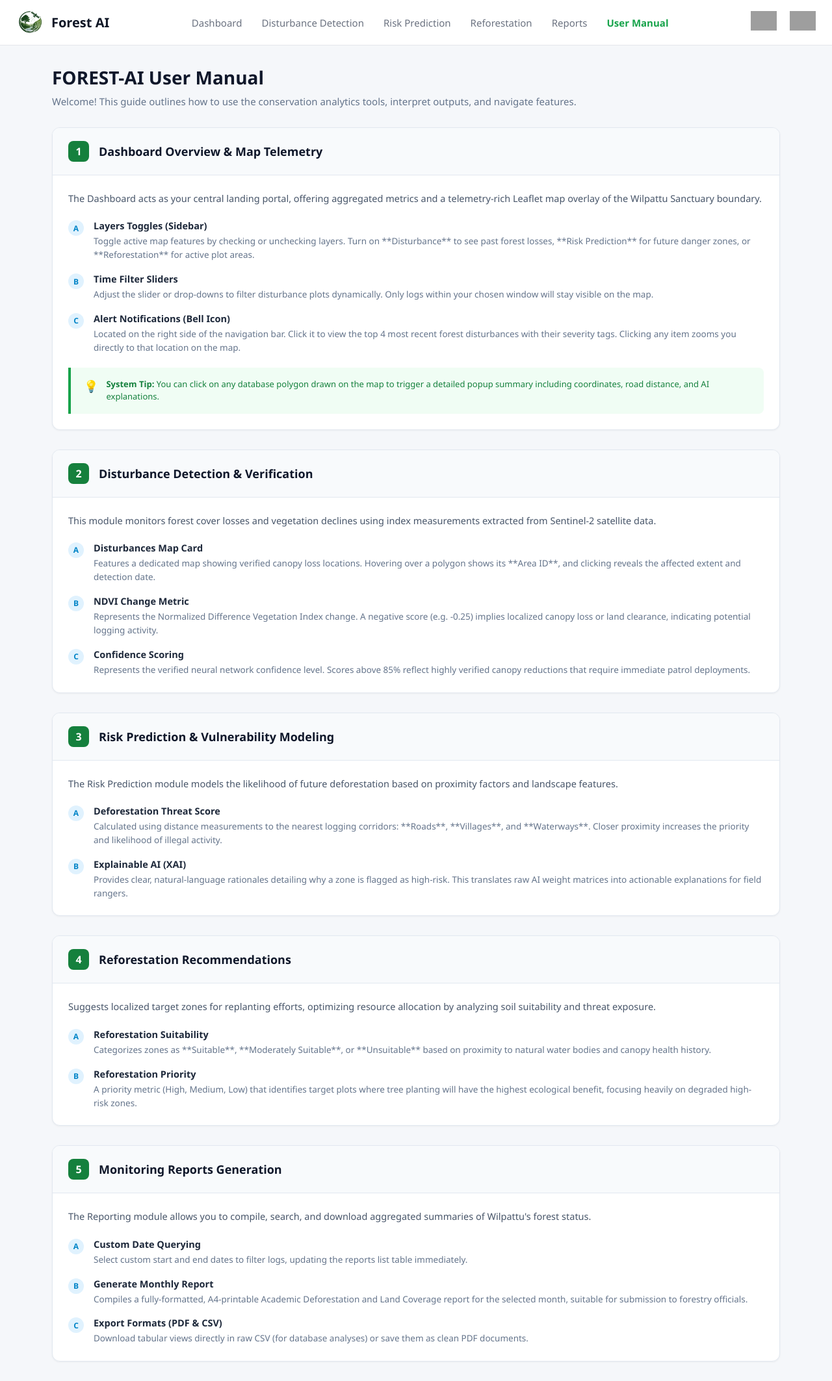
After one commit to Sunimal18/Deforestation, a Django app: page /dashboard/user-manual/ in a window 1280 px wide. The commit adds this page. Shown: the whole page at 65% size. Run offline with Django 5.2, Linux system fonts and the light colour scheme; the visitor is signed in with stand-in values (Sample User, id 1); data that the repository does not hold is empty; parts of the project's set-up code (start-up, migrations or seed data) failed here and were passed over; grey boxes are pictures that could not be loaded.

Commit message:
Implement User Manual page and synchronize navigation bar across all pages

```diff
--- a/dashboard/urls.py
+++ b/dashboard/urls.py
@@ -9,4 +9,5 @@ urlpatterns = [
     path('api/disturbances/', views.api_disturbances, name='api_disturbances'),
     path('api/risk-areas/', views.api_risk_areas, name='api_risk_areas'),
     path('api/gee-tile-url/', views.api_gee_tile_url, name='api_gee_tile_url'),
+    path('user-manual/', views.user_manual, name='user_manual'),
 ]
--- a/dashboard/views.py
+++ b/dashboard/views.py
@@ -336,3 +336,6 @@ def api_gee_tile_url(request):
         return JsonResponse({'tile_url': tile_url})
     except Exception as e:
         return JsonResponse({'error': str(e)}, status=500)
+
+def user_manual(request):
+    return render(request, 'dashboard/user_manual.html')
--- a/static/css/monthly_report.css
+++ b/static/css/monthly_report.css
@@ -269,8 +269,9 @@ body.report-body {
         color: black !important;
     }
 
+    .navbar,
     .report-toolbar {
-        display: none !important; /* Hide screen buttons */
+        display: none !important; /* Hide screen buttons and navigation */
     }
 
     .report-document {
--- /dev/null
+++ b/static/css/user_manual.css
@@ -0,0 +1,158 @@
+/* =========================
+   USER MANUAL STYLING
+   ========================= */
+
+* {
+    margin: 0;
+    padding: 0;
+    box-sizing: border-box;
+}
+
+body {
+    background: #f5f7fa;
+    margin: 0;
+    padding: 0;
+    font-family: 'Segoe UI', -apple-system, sans-serif;
+    color: #1e293b;
+}
+
+.manual-container {
+    padding: 30px 40px;
+    max-width: 1200px;
+    margin: 0 auto;
+}
+
+.manual-header {
+    margin-bottom: 30px;
+}
+
+.manual-header h1 {
+    font-size: 28px;
+    color: #0f172a;
+    font-weight: 700;
+    margin-bottom: 8px;
+}
+
+.manual-header p {
+    font-size: 15px;
+    color: #64748b;
+}
+
+/* Feature Grid Layout */
+.features-grid {
+    display: grid;
+    grid-template-columns: 1fr;
+    gap: 30px;
+}
+
+.feature-card {
+    background: white;
+    border-radius: 12px;
+    border: 1px solid #e2e8f0;
+    box-shadow: 0 1px 3px rgba(0, 0, 0, 0.05);
+    overflow: hidden;
+}
+
+.feature-card-header {
+    background: #f8fafc;
+    padding: 20px 24px;
+    border-bottom: 1px solid #e2e8f0;
+    display: flex;
+    align-items: center;
+    gap: 15px;
+}
+
+.feature-badge {
+    background: #15803d;
+    color: white;
+    width: 32px;
+    height: 32px;
+    border-radius: 8px;
+    display: flex;
+    justify-content: center;
+    align-items: center;
+    font-weight: bold;
+    font-size: 16px;
+}
+
+.feature-card-header h2 {
+    font-size: 18px;
+    color: #0f172a;
+    font-weight: 700;
+}
+
+.feature-card-body {
+    padding: 24px;
+}
+
+.feature-intro {
+    font-size: 14.5px;
+    line-height: 1.6;
+    color: #475569;
+    margin-bottom: 20px;
+}
+
+/* Steps & Details list */
+.manual-steps {
+    list-style: none;
+    display: flex;
+    flex-direction: column;
+    gap: 16px;
+}
+
+.manual-step {
+    display: flex;
+    gap: 15px;
+}
+
+.manual-step-num {
+    background: #e0f2fe;
+    color: #0284c7;
+    width: 24px;
+    height: 24px;
+    border-radius: 50%;
+    display: flex;
+    justify-content: center;
+    align-items: center;
+    font-size: 12px;
+    font-weight: bold;
+    flex-shrink: 0;
+    margin-top: 2px;
+}
+
+.manual-step-content h3 {
+    font-size: 14.5px;
+    color: #1e293b;
+    font-weight: 600;
+    margin-bottom: 4px;
+}
+
+.manual-step-content p {
+    font-size: 13.5px;
+    line-height: 1.55;
+    color: #64748b;
+}
+
+/* Callout Box */
+.tip-callout {
+    background: #f0fdf4;
+    border-left: 4px solid #16a34a;
+    padding: 16px 20px;
+    border-radius: 0 8px 8px 0;
+    margin-top: 20px;
+    display: flex;
+    gap: 12px;
+    align-items: flex-start;
+}
+
+.tip-callout span {
+    font-size: 18px;
+    flex-shrink: 0;
+}
+
+.tip-callout p {
+    font-size: 13px;
+    line-height: 1.5;
+    color: #15803d;
+    margin: 0;
+}
--- a/templates/dashboard/monthly_report.html
+++ b/templates/dashboard/monthly_report.html
@@ -5,11 +5,14 @@
     <meta charset="UTF-8">
     <meta name="viewport" content="width=device-width, initial-scale=1.0">
     <title>Monthly Monitoring Report - {{ month_name }}</title>
-    <link rel="stylesheet" href="{% static 'css/monthly_report.css' %}?v=1.0">
+    <link rel="stylesheet" href="{% static 'css/navbar.css' %}?v=1.6">
+    <link rel="stylesheet" href="{% static 'css/monthly_report.css' %}?v=1.1">
     <link rel="stylesheet" href="https://unpkg.com/leaflet@1.9.4/dist/leaflet.css" />
     <script src="https://cdn.jsdelivr.net/npm/chart.js"></script>
+    <script src="{% static 'js/dashboard.js' %}" defer></script>
 </head>
 <body class="report-body">
+    {% include 'partials/navbar.html' %}
 
     <!-- Screen-only Toolbar -->
     <div class="report-toolbar">
--- a/templates/dashboard/reports.html
+++ b/templates/dashboard/reports.html
@@ -4,7 +4,7 @@
 <head>
     <meta charset="UTF-8">
     <meta name="viewport" content="width=device-width, initial-scale=1.0">
-    <link rel="stylesheet" href="{% static 'css/navbar.css' %}?v=1.6">
+    <link rel="stylesheet" href="{% static 'css/navbar.css' %}?v=1.4">
     <link rel="stylesheet" href="{% static 'css/reports.css' %}?v=1.6">
     <link rel="stylesheet" href="https://unpkg.com/leaflet/dist/leaflet.css">
     <script src="https://cdn.jsdelivr.net/npm/chart.js"></script>
--- /dev/null
+++ b/templates/dashboard/user_manual.html
@@ -0,0 +1,193 @@
+{% load static %}
+<!DOCTYPE html>
+<html>
+<head>
+    <meta charset="UTF-8">
+    <meta name="viewport" content="width=device-width, initial-scale=1.0">
+    <title>User Manual - FOREST-AI</title>
+
+    <link rel="stylesheet" href="{% static 'css/navbar.css' %}?v=1.6">
+    <link rel="stylesheet" href="{% static 'css/user_manual.css' %}?v=1.0">
+
+    <!-- Load shared dropdown handlers -->
+    <script src="{% static 'js/dashboard.js' %}" defer></script>
+</head>
+<body>
+
+    {% include 'partials/navbar.html' %}
+
+    <div class="manual-container">
+
+        <div class="manual-header">
+            <h1>FOREST-AI User Manual</h1>
+            <p>Welcome! This guide outlines how to use the conservation analytics tools, interpret outputs, and navigate features.</p>
+        </div>
+
+        <div class="features-grid">
+
+            <!-- Section 1: Dashboard -->
+            <div class="feature-card">
+                <div class="feature-card-header">
+                    <div class="feature-badge">1</div>
+                    <h2>Dashboard Overview & Map Telemetry</h2>
+                </div>
+                <div class="feature-card-body">
+                    <p class="feature-intro">The Dashboard acts as your central landing portal, offering aggregated metrics and a telemetry-rich Leaflet map overlay of the Wilpattu Sanctuary boundary.</p>
+                    <ul class="manual-steps">
+                        <li class="manual-step">
+                            <div class="manual-step-num">A</div>
+                            <div class="manual-step-content">
+                                <h3>Layers Toggles (Sidebar)</h3>
+                                <p>Toggle active map features by checking or unchecking layers. Turn on **Disturbance** to see past forest losses, **Risk Prediction** for future danger zones, or **Reforestation** for active plot areas.</p>
+                            </div>
+                        </li>
+                        <li class="manual-step">
+                            <div class="manual-step-num">B</div>
+                            <div class="manual-step-content">
+                                <h3>Time Filter Sliders</h3>
+                                <p>Adjust the slider or drop-downs to filter disturbance plots dynamically. Only logs within your chosen window will stay visible on the map.</p>
+                            </div>
+                        </li>
+                        <li class="manual-step">
+                            <div class="manual-step-num">C</div>
+                            <div class="manual-step-content">
+                                <h3>Alert Notifications (Bell Icon)</h3>
+                                <p>Located on the right side of the navigation bar. Click it to view the top 4 most recent forest disturbances with their severity tags. Clicking any item zooms you directly to that location on the map.</p>
+                            </div>
+                        </li>
+                    </ul>
+                    <div class="tip-callout">
+                        <span>💡</span>
+                        <p><strong>System Tip:</strong> You can click on any database polygon drawn on the map to trigger a detailed popup summary including coordinates, road distance, and AI explanations.</p>
+                    </div>
+                </div>
+            </div>
+
+            <!-- Section 2: Disturbance Detection -->
+            <div class="feature-card">
+                <div class="feature-card-header">
+                    <div class="feature-badge">2</div>
+                    <h2>Disturbance Detection & Verification</h2>
+                </div>
+                <div class="feature-card-body">
+                    <p class="feature-intro">This module monitors forest cover losses and vegetation declines using index measurements extracted from Sentinel-2 satellite data.</p>
+                    <ul class="manual-steps">
+                        <li class="manual-step">
+                            <div class="manual-step-num">A</div>
+                            <div class="manual-step-content">
+                                <h3>Disturbances Map Card</h3>
+                                <p>Features a dedicated map showing verified canopy loss locations. Hovering over a polygon shows its **Area ID**, and clicking reveals the affected extent and detection date.</p>
+                            </div>
+                        </li>
+                        <li class="manual-step">
+                            <div class="manual-step-num">B</div>
+                            <div class="manual-step-content">
+                                <h3>NDVI Change Metric</h3>
+                                <p>Represents the Normalized Difference Vegetation Index change. A negative score (e.g. -0.25) implies localized canopy loss or land clearance, indicating potential logging activity.</p>
+                            </div>
+                        </li>
+                        <li class="manual-step">
+                            <div class="manual-step-num">C</div>
+                            <div class="manual-step-content">
+                                <h3>Confidence Scoring</h3>
+                                <p>Represents the verified neural network confidence level. Scores above 85% reflect highly verified canopy reductions that require immediate patrol deployments.</p>
+                            </div>
+                        </li>
+                    </ul>
+                </div>
+            </div>
+
+            <!-- Section 3: Risk Prediction -->
+            <div class="feature-card">
+                <div class="feature-card-header">
+                    <div class="feature-badge">3</div>
+                    <h2>Risk Prediction & Vulnerability Modeling</h2>
+                </div>
+                <div class="feature-card-body">
+                    <p class="feature-intro">The Risk Prediction module models the likelihood of future deforestation based on proximity factors and landscape features.</p>
+                    <ul class="manual-steps">
+                        <li class="manual-step">
+                            <div class="manual-step-num">A</div>
+                            <div class="manual-step-content">
+                                <h3>Deforestation Threat Score</h3>
+                                <p>Calculated using distance measurements to the nearest logging corridors: **Roads**, **Villages**, and **Waterways**. Closer proximity increases the priority and likelihood of illegal activity.</p>
+                            </div>
+                        </li>
+                        <li class="manual-step">
+                            <div class="manual-step-num">B</div>
+                            <div class="manual-step-content">
+                                <h3>Explainable AI (XAI)</h3>
+                                <p>Provides clear, natural-language rationales detailing why a zone is flagged as high-risk. This translates raw AI weight matrices into actionable explanations for field rangers.</p>
+                            </div>
+                        </li>
+                    </ul>
+                </div>
+            </div>
+
+            <!-- Section 4: Reforestation -->
+            <div class="feature-card">
+                <div class="feature-card-header">
+                    <div class="feature-badge">4</div>
+                    <h2>Reforestation Recommendations</h2>
+                </div>
+                <div class="feature-card-body">
+                    <p class="feature-intro">Suggests localized target zones for replanting efforts, optimizing resource allocation by analyzing soil suitability and threat exposure.</p>
+                    <ul class="manual-steps">
+                        <li class="manual-step">
+                            <div class="manual-step-num">A</div>
+                            <div class="manual-step-content">
+                                <h3>Reforestation Suitability</h3>
+                                <p>Categorizes zones as **Suitable**, **Moderately Suitable**, or **Unsuitable** based on proximity to natural water bodies and canopy health history.</p>
+                            </div>
+                        </li>
+                        <li class="manual-step">
+                            <div class="manual-step-num">B</div>
+                            <div class="manual-step-content">
+                                <h3>Reforestation Priority</h3>
+                                <p>A priority metric (High, Medium, Low) that identifies target plots where tree planting will have the highest ecological benefit, focusing heavily on degraded high-risk zones.</p>
+                            </div>
+                        </li>
+                    </ul>
+                </div>
+            </div>
+
+            <!-- Section 5: Monitoring Reports -->
+            <div class="feature-card">
+                <div class="feature-card-header">
+                    <div class="feature-badge">5</div>
+                    <h2>Monitoring Reports Generation</h2>
+                </div>
+                <div class="feature-card-body">
+                    <p class="feature-intro">The Reporting module allows you to compile, search, and download aggregated summaries of Wilpattu's forest status.</p>
+                    <ul class="manual-steps">
+                        <li class="manual-step">
+                            <div class="manual-step-num">A</div>
+                            <div class="manual-step-content">
+                                <h3>Custom Date Querying</h3>
+                                <p>Select custom start and end dates to filter logs, updating the reports list table immediately.</p>
+                            </div>
+                        </li>
+                        <li class="manual-step">
+                            <div class="manual-step-num">B</div>
+                            <div class="manual-step-content">
+                                <h3>Generate Monthly Report</h3>
+                                <p>Compiles a fully-formatted, A4-printable Academic Deforestation and Land Coverage report for the selected month, suitable for submission to forestry officials.</p>
+                            </div>
+                        </li>
+                        <li class="manual-step">
+                            <div class="manual-step-num">C</div>
+                            <div class="manual-step-content">
+                                <h3>Export Formats (PDF & CSV)</h3>
+                                <p>Download tabular views directly in raw CSV (for database analyses) or save them as clean PDF documents.</p>
+                            </div>
+                        </li>
+                    </ul>
+                </div>
+            </div>
+
+        </div>
+
+    </div>
+
+</body>
+</html>
--- a/templates/partials/navbar.html
+++ b/templates/partials/navbar.html
@@ -10,17 +10,17 @@
 
     <ul class="menu">
         <li class="{% if request.path == '/dashboard/' %}active{% endif %}"><a href="/dashboard/">Dashboard</a></li>
-        <li class="{% if request.path == '/disturbance-detection/' %}active{% endif %}"><a href="/disturbance-detection/">Disturbance Detection</a></li>
-        <li class="{% if request.path == '/risk-prediction/' %}active{% endif %}"><a href="/risk-prediction/">Risk Prediction</a></li>
-        <li class="{% if request.path == '/reforestation/' %}active{% endif %}"><a href="/reforestation/">Reforestation</a></li>
-        <li class="{% if request.path == '/dashboard/reports/' %}active{% endif %}"><a href="/dashboard/reports/">Reports</a></li>
+        <li class="{% if '/disturbance-detection/' in request.path %}active{% endif %}"><a href="/disturbance-detection/">Disturbance Detection</a></li>
+        <li class="{% if '/risk-prediction/' in request.path %}active{% endif %}"><a href="/risk-prediction/">Risk Prediction</a></li>
+        <li class="{% if '/reforestation/' in request.path %}active{% endif %}"><a href="/reforestation/">Reforestation</a></li>
+        <li class="{% if '/reports/' in request.path %}active{% endif %}"><a href="/dashboard/reports/">Reports</a></li>
+        <li class="{% if '/user-manual/' in request.path %}active{% endif %}"><a href="/dashboard/user-manual/">User Manual</a></li>
     </ul>
 
     <div class="nav-icons" style="position: relative; display: flex; align-items: center; gap: 20px;">
         <!-- Bell Icon with Dropdown Wrapper -->
         <div class="nav-icon-wrapper" style="position: relative; display: inline-block;">
-            <span id="nav-bell-btn" style="position: relative; display: inline-block; font-size: 20px; cursor: pointer; user-select: none;">
-                🔔
+            <span id="nav-bell-btn" style="position: relative; display: inline-block; font-size: 20px; cursor: pointer; user-select: none;"><img src="{% static 'images/notification.png' %}" alt="" height="30px">
                 <span id="nav-alert-badge" style="position: absolute; top: -2px; right: -2px; background: #ef4444; border: 2px solid white; border-radius: 50%; width: 8px; height: 8px; display: none;"></span>
             </span>
 
@@ -41,7 +41,7 @@
 
         <!-- Profile Icon with Dropdown Wrapper -->
         <div class="nav-icon-wrapper" style="position: relative; display: inline-block;">
-            <span id="nav-profile-btn" style="display: inline-block; font-size: 20px; cursor: pointer; user-select: none;">👤</span>
+            <span id="nav-profile-btn" style="display: inline-block; font-size: 20px; cursor: pointer; user-select: none;"><img src="{% static 'images/profile.png' %}" alt="" height="30px"></span>
 
             <!-- Profile Dropdown Overlay -->
             <div id="nav-profile-dropdown" class="nav-dropdown" style="display: none; position: absolute; right: 0; top: 40px; width: 260px; background: white; border: 1px solid #e5e7eb; border-radius: 12px; box-shadow: 0 10px 25px -5px rgba(0, 0, 0, 0.1), 0 8px 10px -6px rgba(0, 0, 0, 0.1); z-index: 1001; font-family: 'Segoe UI', system-ui, sans-serif; text-align: left;">
@@ -52,14 +52,13 @@
                     <div>
                         <h4 style="margin: 0; font-size: 15px; font-weight: 700; color: #111827;">{{ request.user.username|default:"admin" }}</h4>
                         <span style="font-size: 11px; font-weight: 600; color: #6b7280; text-transform: uppercase; letter-spacing: 0.5px;">
-                            {% if request.user.is_superuser %}Super Administrator{% else %}Conservation Officer{% endif %}
                         </span>
                     </div>
                 </div>
                 <div style="padding: 14px 18px; font-size: 12.5px; color: #4b5563; display: flex; flex-direction: column; gap: 8px; border-bottom: 1px solid #f3f4f6;">
                     <div style="display: flex; justify-content: space-between; align-items: center;">
                         <span style="color: #9ca3af; font-weight: 500;">Email</span>
-                        <span style="color: #1f2937; font-weight: 600;">{{ request.user.email|default:"admin@example.com" }}</span>
+                        <span style="color: #1f2937; font-weight: 600;">{{ request.user.email|default:"admin@gmail.com" }}</span>
                     </div>
                     <div style="display: flex; justify-content: space-between; align-items: center;">
                         <span style="color: #9ca3af; font-weight: 500;">Status</span>
```
